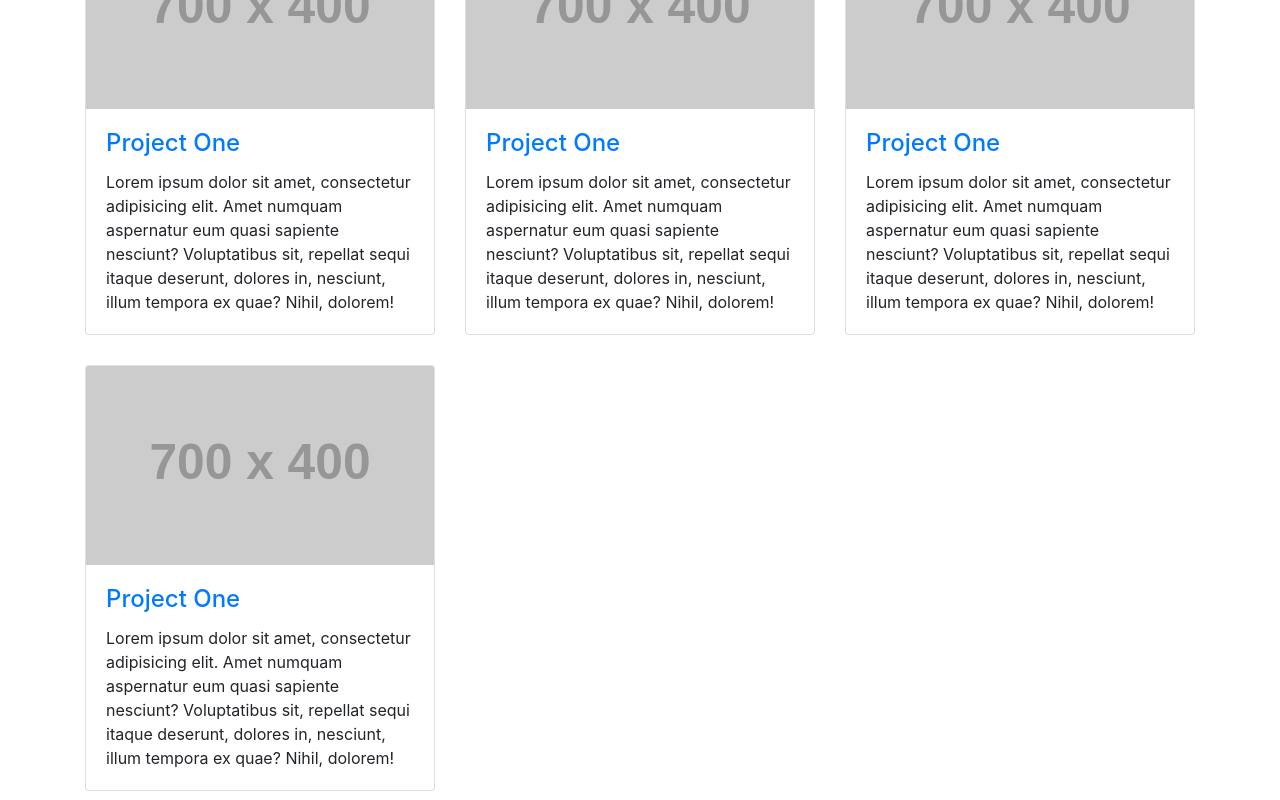
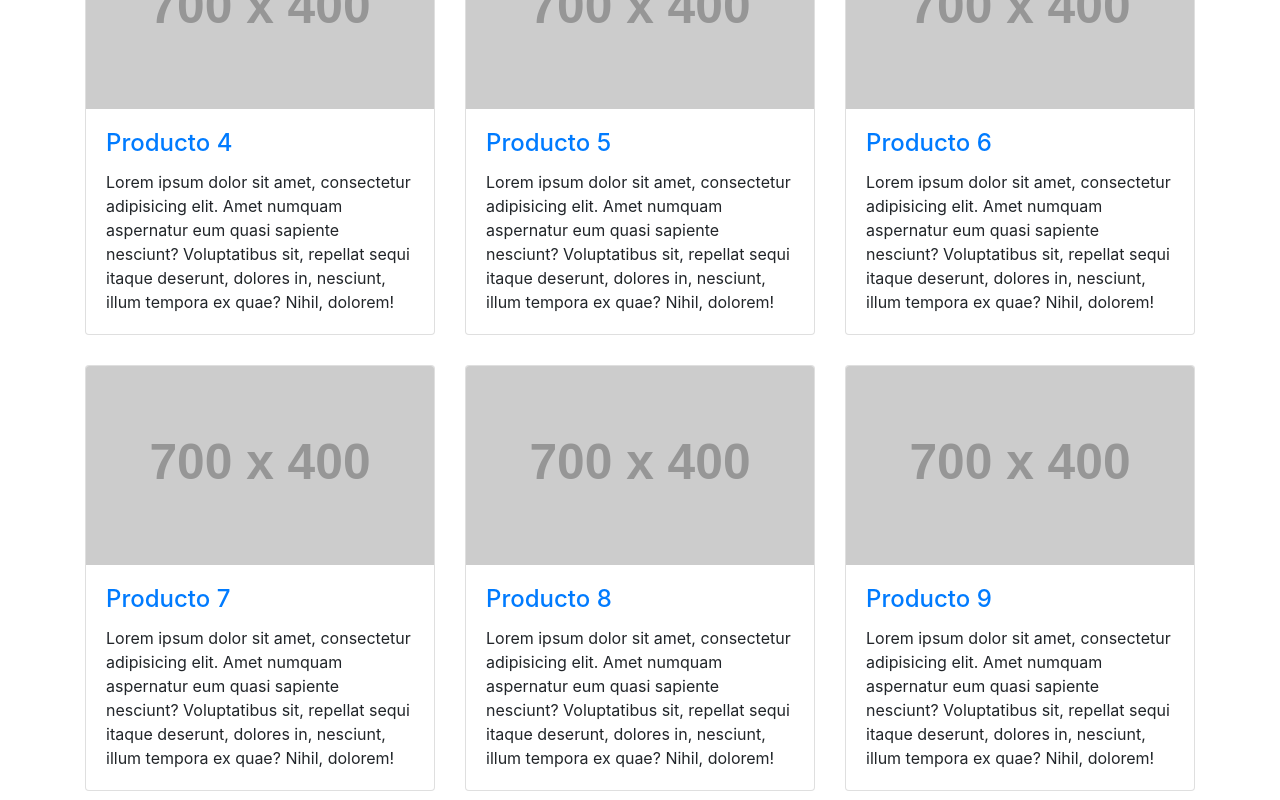
Before and after one commit to priscadq/Front-End, a React (Create React App) app in the folder Clase4/marketplace-master/: page / in a window 1280 px wide. Shown: the part 680-1480 px from the top of the page. Built offline with nearby package versions, Linux system fonts and the light colour scheme.

Commit message:
testeo2
dwd

```diff
--- a/Clase4/marketplace-master/src/containers/home/Home.js
+++ b/Clase4/marketplace-master/src/containers/home/Home.js
@@ -3,14 +3,41 @@ import React, { Component } from 'react';
 import ProductFilter from './ProductFilter';
 import ProductList from './ProductList';
 
+const getProducts = () => {
+     const items = [];
+
+     for (let i = 1; i <= 10 ; i++) {
+       items.push (
+         {
+           id: i,
+           imageUrl: 'http://placehold.it/700x400',
+           title: 'Producto '+ i,
+           description: 'Lorem ipsum dolor sit amet, consectetur adipisicing elit. Amet numquam aspernatur eum quasi sapiente nesciunt? Voluptatibus sit, repellat sequi itaque deserunt, dolores in, nesciunt, illum tempora ex quae? Nihil, dolorem!'
+          }
+       );
+     }
+     return items;
+}
 export default class Home extends Component {
+  constructor(props) {
+    super(props);
+
+      // Hacemos un mockup de productos en memoria, luego los traeremos de nuestra API
+      this.state = {
+        products: getProducts()
+      };
+
+  }
+
   render() {
+
     return (
       <section>
 
         <div className="container">
           <ProductFilter />
-          <ProductList />
+          <ProductList products={this.state.products} />
+
           <ul className="pagination justify-content-center">
             <li className="page-item">
               <a className="page-link" href="#" aria-label="Previous">
--- a/Clase4/marketplace-master/src/containers/home/ProductItem.js
+++ b/Clase4/marketplace-master/src/containers/home/ProductItem.js
@@ -5,17 +5,17 @@ import { Link } from 'react-router-dom';
 export default class ProducItem extends Component {
   render() {
     // Destructuramos las propiedades necesarias del objeto producto
-    const { imageUrl, title, description } = this.props.product;
+    const { id, imageUrl, title, description } = this.props.product;
 
     return (
       <div className="col-lg-4 col-sm-6 portfolio-item">
         <div className="card h-100">
-            <Link to={`/producto/${5}`}>
+            <Link to={`/producto/${id}`}>
             <img className="card-img-top" src={imageUrl} alt={title} />
             </Link>
           <div className="card-body">
             <h4 className="card-title">
-            <Link to={`/producto/${5}`}>
+            <Link to={`/producto/${id}`}>
             {title}
             </Link>
             </h4>
--- a/Clase4/marketplace-master/src/containers/home/ProductList.js
+++ b/Clase4/marketplace-master/src/containers/home/ProductList.js
@@ -3,20 +3,24 @@ import React, { Component } from 'react';
 import ProductItem from './ProductItem';
 
 export default class ProductList extends Component {
+  constructor(props) {
+    super(props);
+
+  }
   render() {
     // Hacemos un mockup de productos en memoria, luego los traeremos de nuestra API
-    const products = new Array(7).fill(
-      {
-        imageUrl: 'http://placehold.it/700x400',
-        title: 'Project One',
-        description: 'Lorem ipsum dolor sit amet, consectetur adipisicing elit. Amet numquam aspernatur eum quasi sapiente nesciunt? Voluptatibus sit, repellat sequi itaque deserunt, dolores in, nesciunt, illum tempora ex quae? Nihil, dolorem!'
-      }
-    );
+    // const products = new Array(7).fill(
+    //   {
+    //     imageUrl: 'http://placehold.it/700x400',
+    //     title: 'Project One',
+    //     description: 'Lorem ipsum dolor sit amet, consectetur adipisicing elit. Amet numquam aspernatur eum quasi sapiente nesciunt? Voluptatibus sit, repellat sequi itaque deserunt, dolores in, nesciunt, illum tempora ex quae? Nihil, dolorem!'
+    //   }
+    // );
 
     return (
       <div className="row">
         {
-          products.map((item, index) => <ProductItem key={index} product={item} />)
+          this.props.products.map((item, index) => <ProductItem key={index} product={item} />)
         }
       </div>
     );
```
Also changed, not shown: 1 other file (tests, documents, lock files or other folders).
